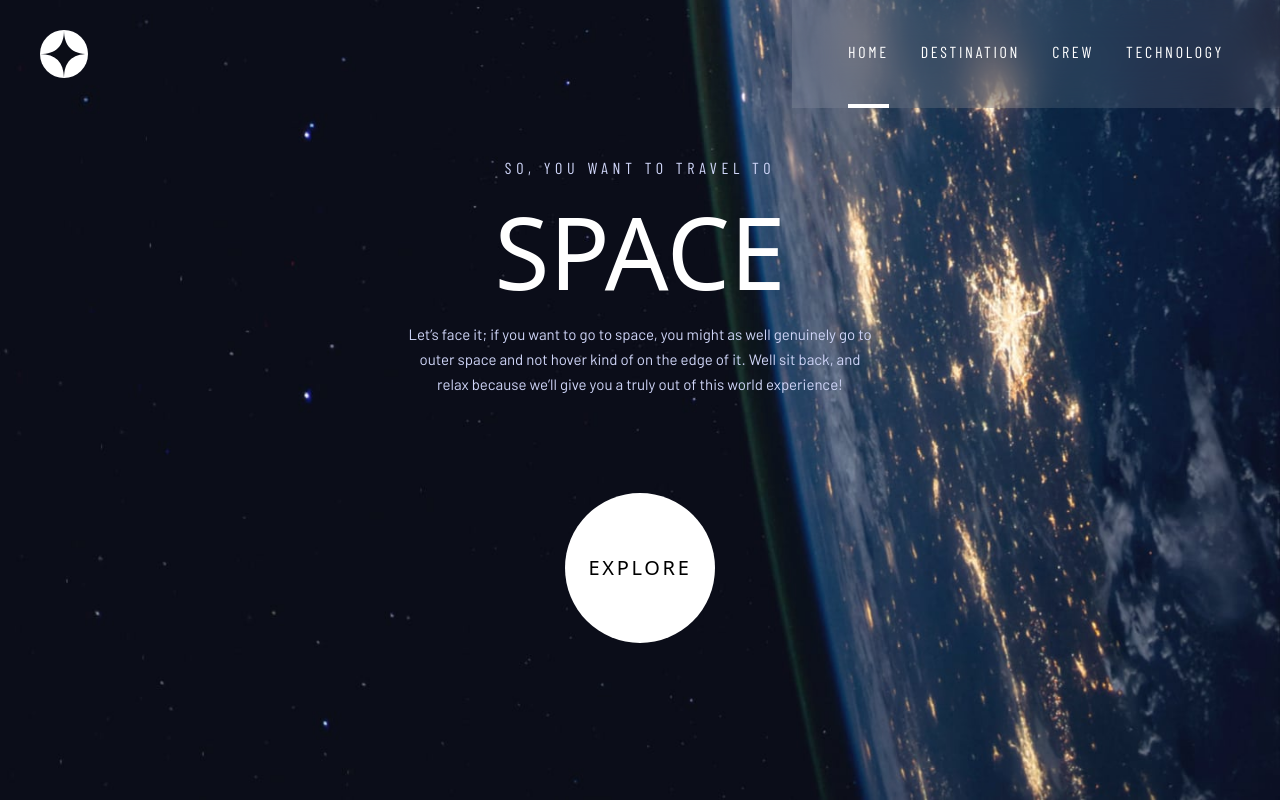
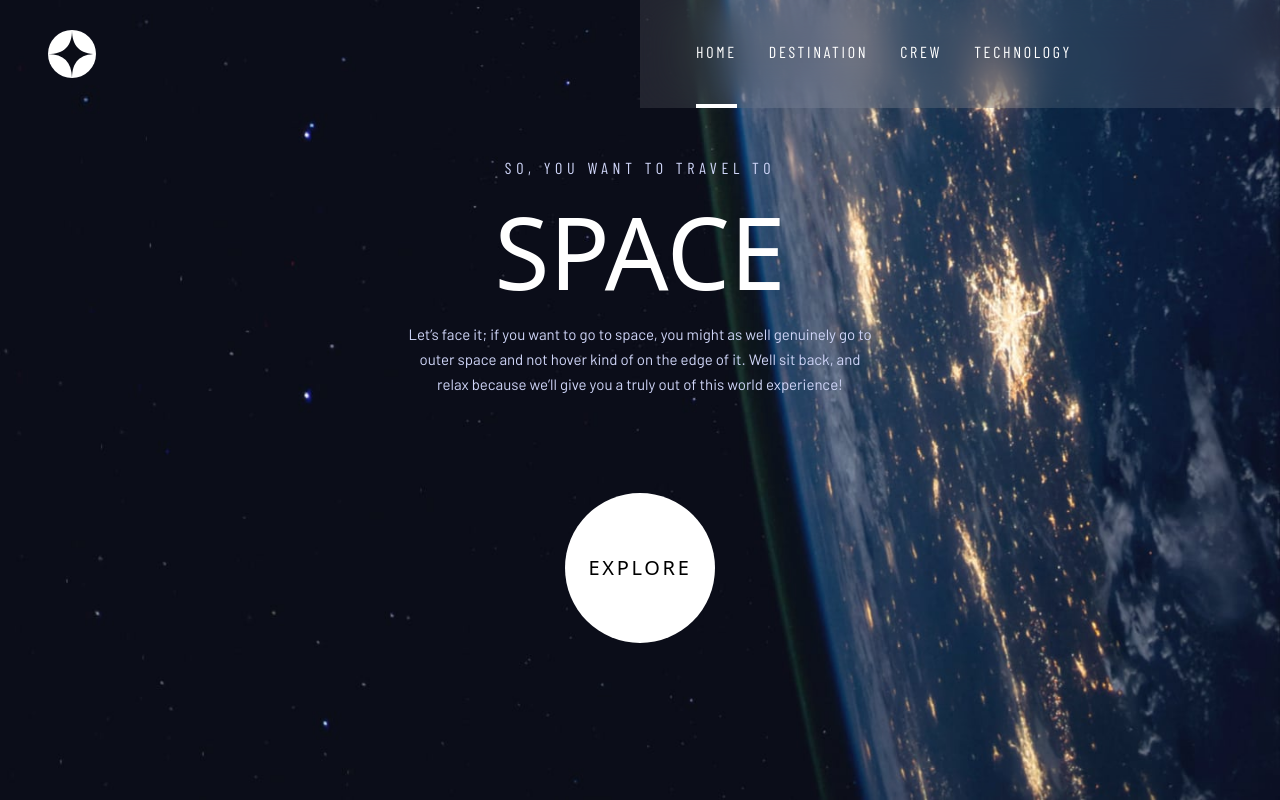
Before and after one commit to kens-visuals/space-tourism-website, a Next.js app: page / in a window 1280 px wide. Built offline with nearby package versions, Linux system fonts and the light colour scheme; a web font is replaced by a local one.

Commit message:
add display grid and fix nav for every layout

```diff
--- a/components/Nav.jsx
+++ b/components/Nav.jsx
@@ -12,10 +12,10 @@ export default function Nav() {
     <div className="flex justify-center">
       <div className="md:hidden">{isNavOpen && <NavList />}</div>
 
-      <div className="w-[88%] max-w-3xl md:flex md:w-full md:max-w-none md:items-center">
-        <div className="flex w-full items-center justify-between pt-6 md:p-0 ">
+      <div className="w-[88%] md:grid md:w-full md:grid-cols-3 md:items-center lg:grid-cols-6">
+        <div className="flex w-full items-center justify-between pt-6 md:p-0">
           <Link href="/" passHref>
-            <div className="relative w-9 cursor-pointer md:ml-10 md:w-12">
+            <div className="relative w-9 cursor-pointer md:ml-12 md:w-12">
               <Image
                 src="/images/shared/logo.svg"
                 alt="Space Tourism"
@@ -51,7 +51,7 @@ export default function Nav() {
           )}
         </div>
 
-        <div className="hidden md:inline-block ">
+        <div className="hidden md:col-span-2 md:inline-block lg:col-start-4 lg:col-end-7">
           <NavList />
         </div>
       </div>
--- a/components/NavList.jsx
+++ b/components/NavList.jsx
@@ -30,7 +30,7 @@ export default function NavList() {
   ));
 
   return (
-    <nav className="shadow-5xl absolute right-0 z-50 h-screen w-3/4 bg-white bg-opacity-10 backdrop-blur-[20px] backdrop-filter  md:static md:flex md:h-auto md:w-auto md:items-center md:px-14 md:pt-10">
+    <nav className="shadow-5xl absolute right-0 z-50 h-screen w-3/4 bg-white bg-opacity-10 backdrop-blur-[20px] backdrop-filter   md:static md:top-0 md:flex md:h-auto md:w-full md:items-center md:px-14 md:pt-10">
       <ul className="mt-40 ml-10 md:m-0 md:flex md:gap-8">{navItems}</ul>
     </nav>
   );
--- a/pages/index.js
+++ b/pages/index.js
@@ -12,7 +12,7 @@ export default function Home() {
         <link rel="icon" href="/favicon.ico" />
       </Head>
 
-      <div className="min-h-screen bg-home-mobile bg-cover bg-no-repeat md:bg-home-tablet lg:bg-home-desktop">
+      <div className="relative min-h-screen w-screen bg-home-mobile bg-cover bg-no-repeat md:bg-home-tablet lg:bg-home-desktop">
         <Nav />
 
         <main className="flex justify-center">
```
